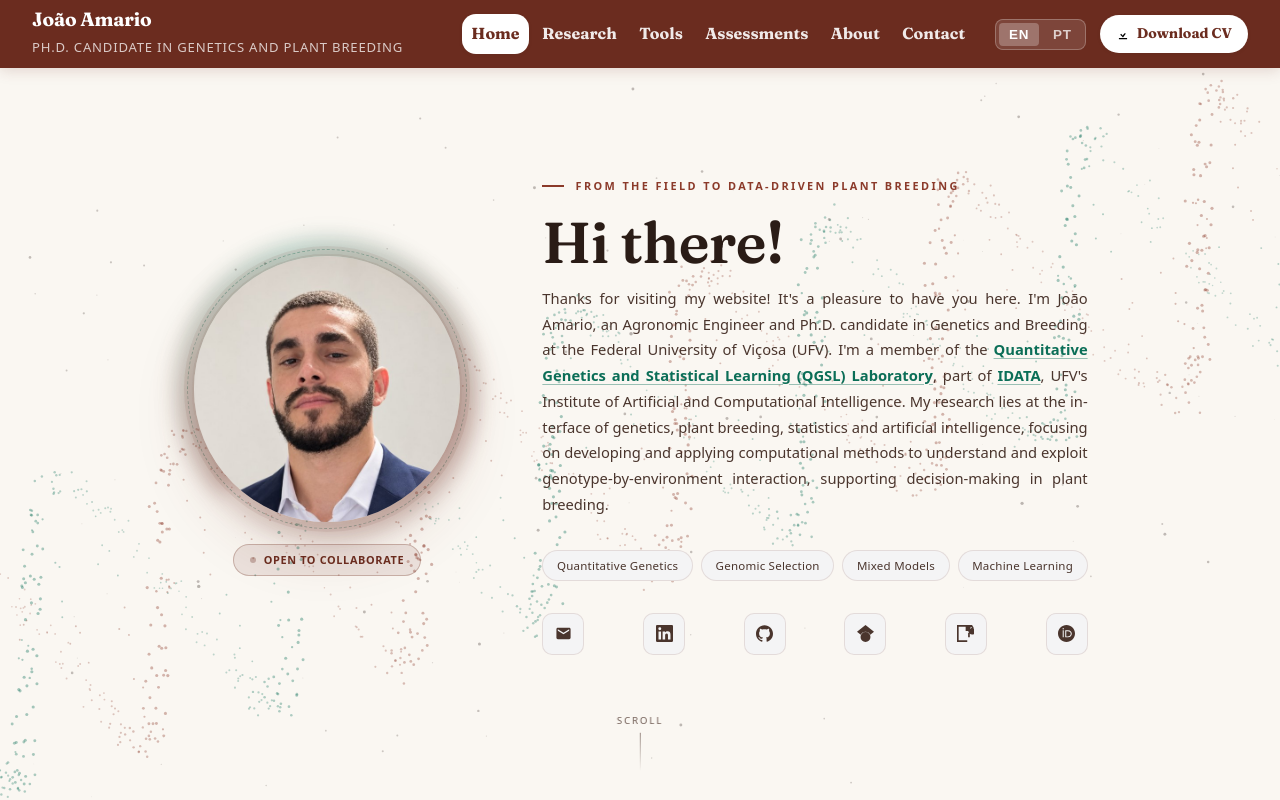
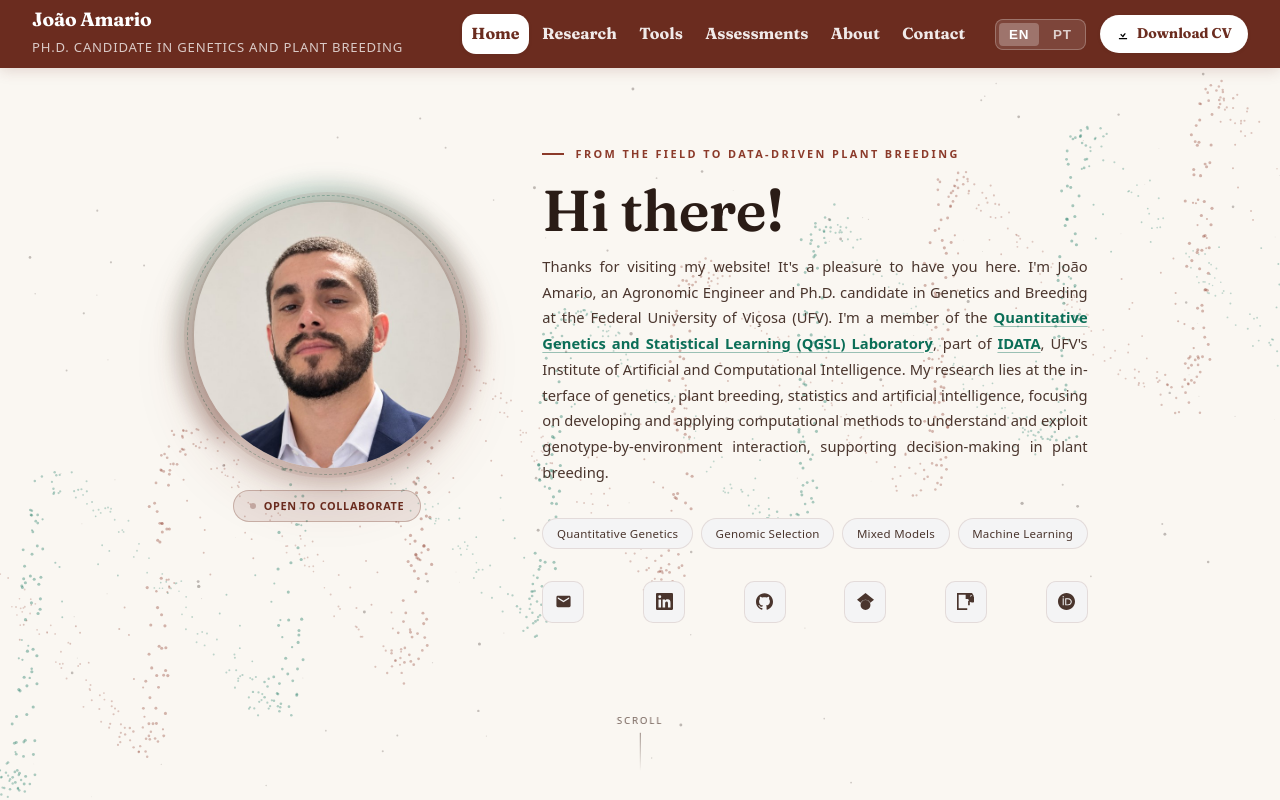
Before and after one commit to amario17/amario17.github.io, a plain HTML site: page index.html in a window 1280 px wide. Shown: the top 800 px of the page. Drawn offline with Linux system fonts and the light colour scheme; animation ran at ten frames a second.

Commit message:
Home hero: raise the photo and trim top padding for the longer intro

```diff
--- a/index.html
+++ b/index.html
@@ -98,7 +98,7 @@
       align-items: flex-start;
       justify-content: center;
       overflow: hidden;
-      padding-top: 8rem;
+      padding-top: 6rem;
     }
 
     /* Light background */
@@ -136,7 +136,7 @@
       margin: 0 auto;
       padding: 3rem 3.5rem 5rem;
       display: flex;
-      align-items: center;
+      align-items: flex-start;
       justify-content: center;
       gap: 5rem;
     }
@@ -146,6 +146,7 @@
     ══════════════════════════════════════ */
     .hero-photo-col {
       flex-shrink: 0;
+      margin-top: 3.5rem;
     }
 
     .hero-photo-frame {
@@ -447,11 +448,13 @@
     @media (max-width: 820px) {
       .hero-inner {
         flex-direction: column;
+        align-items: center;
         text-align: center;
         padding: 6rem 2rem 4rem;
         gap: 2.5rem;
       }
       .hero-text-col { width: 100%; max-width: 34rem; }
+      .hero-photo-col { margin-top: 0; }
       .hero-eyebrow, .hero-tags { justify-content: center; }
       .hero-desc { margin-left: auto; margin-right: auto; }
     }
```
